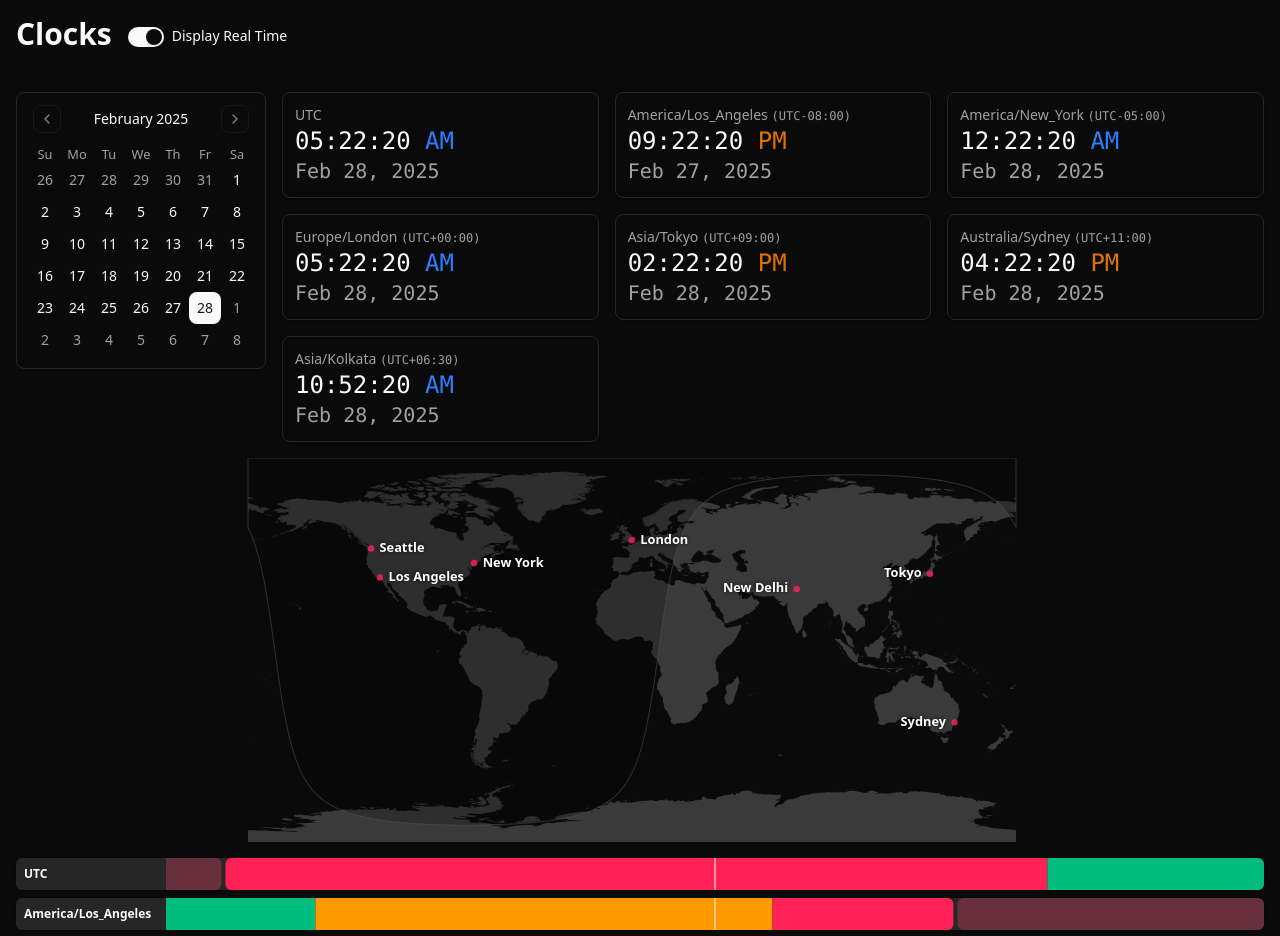
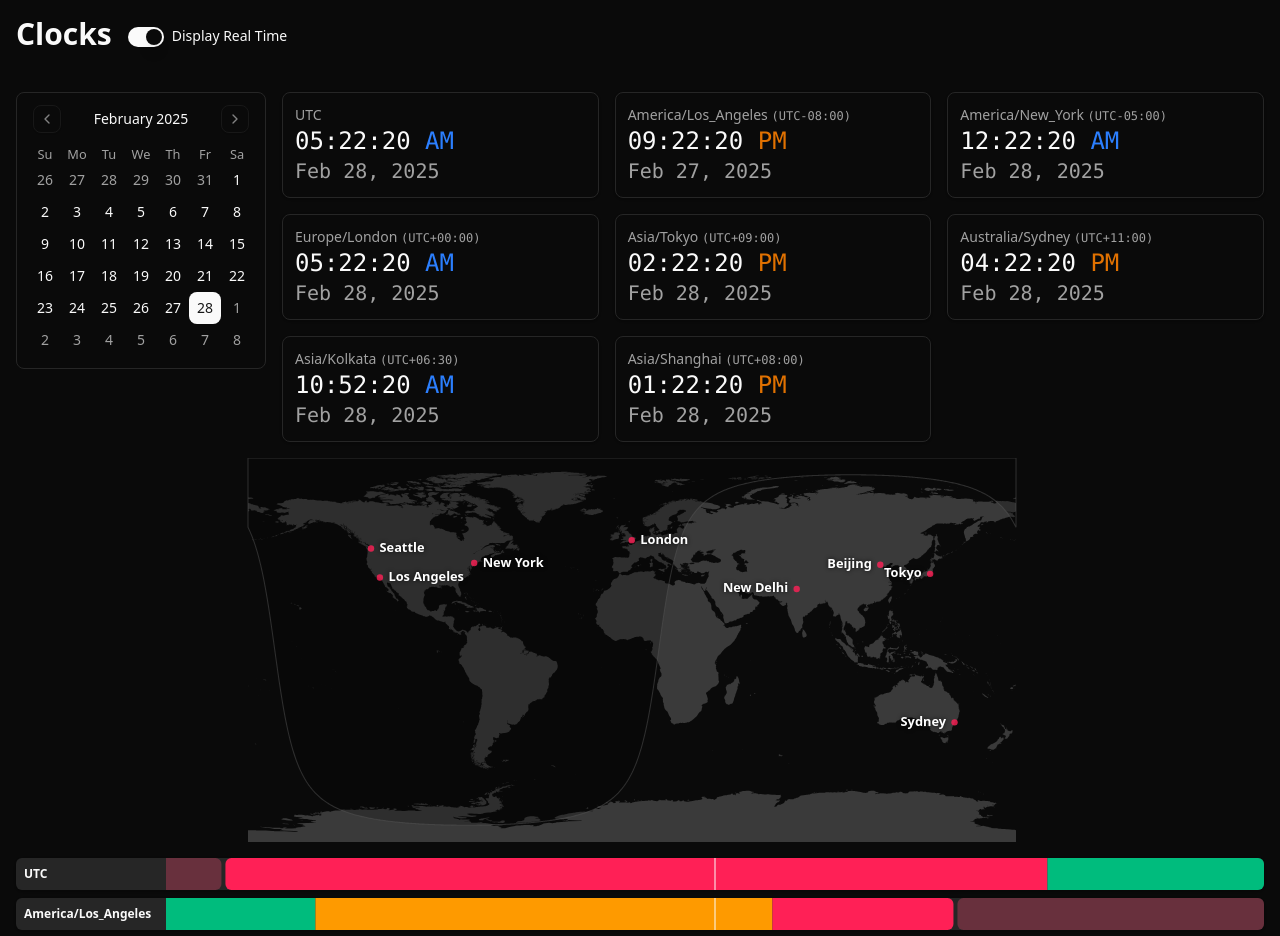
Before and after one commit to emmachase/clocks, a React (Vite) app: page / in a window 1280 px wide. Shown: the top 936 px of the page. Built offline with nearby package versions, Linux system fonts and the light colour scheme.

Commit message:
feat: hoyo time

```diff
--- a/src/App.tsx
+++ b/src/App.tsx
@@ -64,6 +64,7 @@
     getCity("Tokyo", "Japan", "Tokyo"),
     getCity("Sydney", "Australia", "New South Wales"),
     getCity("New Delhi", "India", "Delhi"),
+    getCity("Beijing", "China", "Beijing"),
   ];
 
   const timezones = [
```
